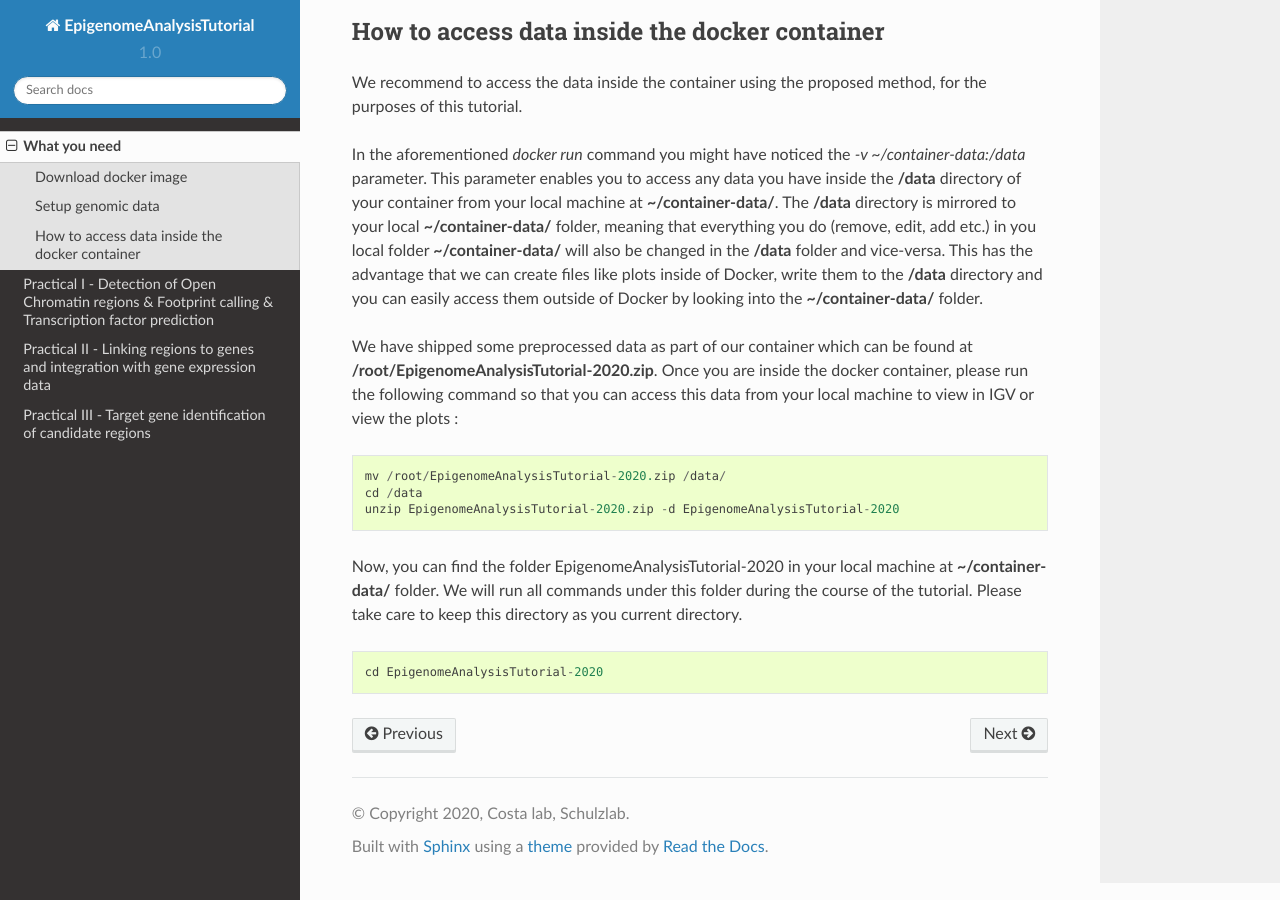
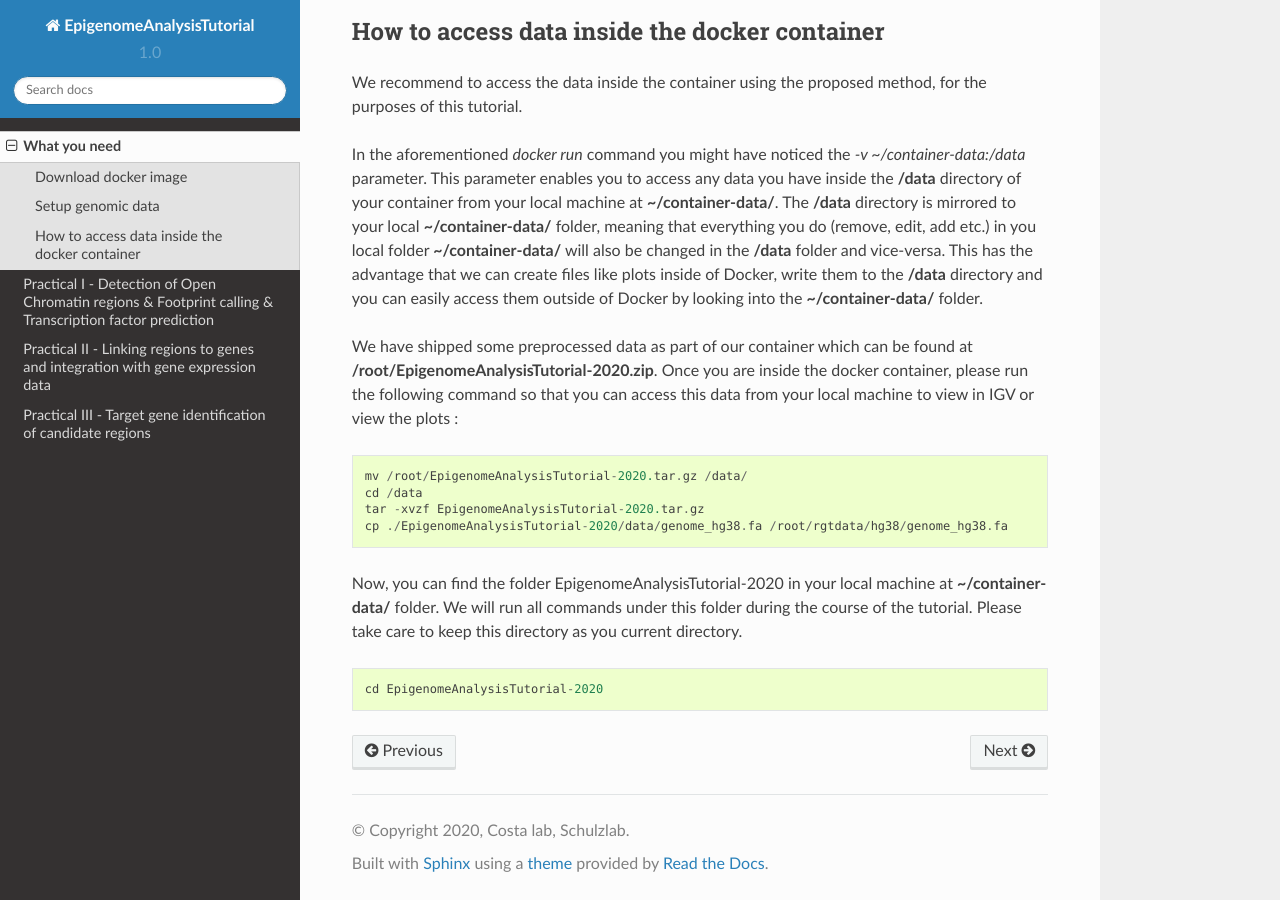
Before and after one commit to SchulzLab/EpigenomeAnalysisTutorial-2020, a Sphinx documentation site: the page built from docs/Installation.rst, in a window 1280 px wide and 900 px high, scrolled down 995 px. Built offline with Sphinx 7.4.7 and the Read the Docs theme 2.0.0, drawn with Linux system fonts in a browser that asks for light colours.

Commit message:
Update Installation.rst

```diff
--- a/docs/Installation.rst
+++ b/docs/Installation.rst
@@ -45,9 +45,10 @@ This parameter enables you to access any data you have inside the **/data** dire
 We have shipped some preprocessed data as part of our container which can be found at **/root/EpigenomeAnalysisTutorial-2020.zip**.
 Once you are inside the docker container, please run the following command so that you can access this data from your local machine to view in IGV or view the plots : ::
 
-   mv /root/EpigenomeAnalysisTutorial-2020.zip /data/
+   mv /root/EpigenomeAnalysisTutorial-2020.tar.gz /data/
    cd /data
-   unzip EpigenomeAnalysisTutorial-2020.zip -d EpigenomeAnalysisTutorial-2020
+   tar -xvzf EpigenomeAnalysisTutorial-2020.tar.gz
+   cp ./EpigenomeAnalysisTutorial-2020/data/genome_hg38.fa /root/rgtdata/hg38/genome_hg38.fa
 
 Now, you can find the folder EpigenomeAnalysisTutorial-2020 in your local machine at **~/container-data/** folder. We will run all commands under this folder during the course of the tutorial. Please take care to keep this directory as you current directory.
 ::
```
